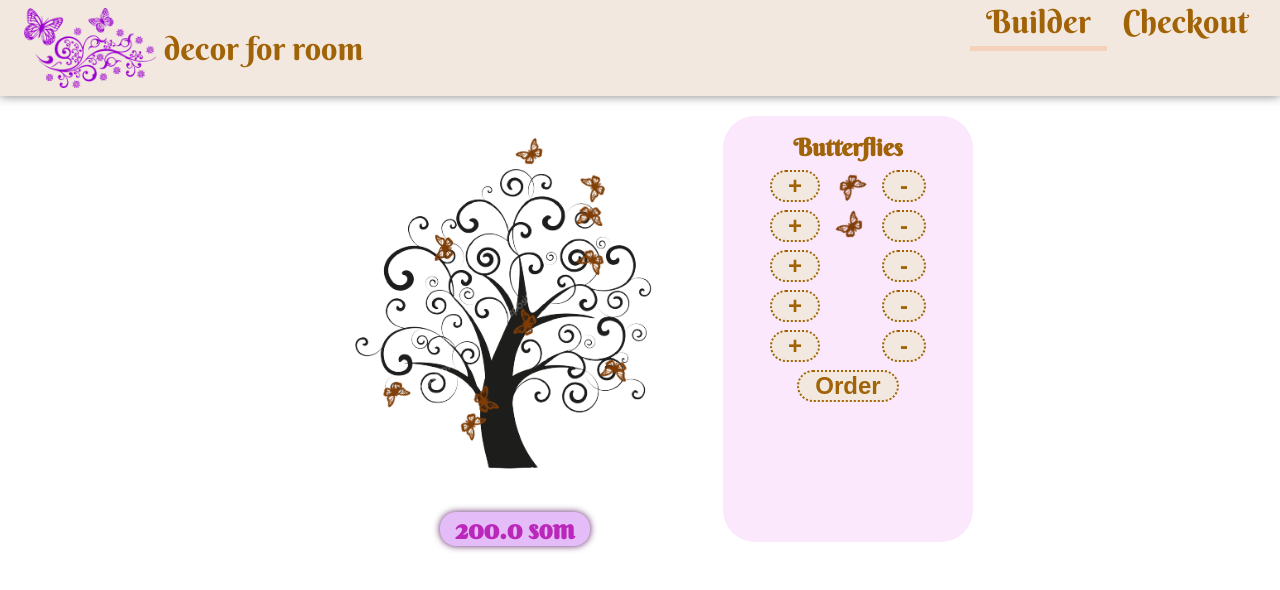
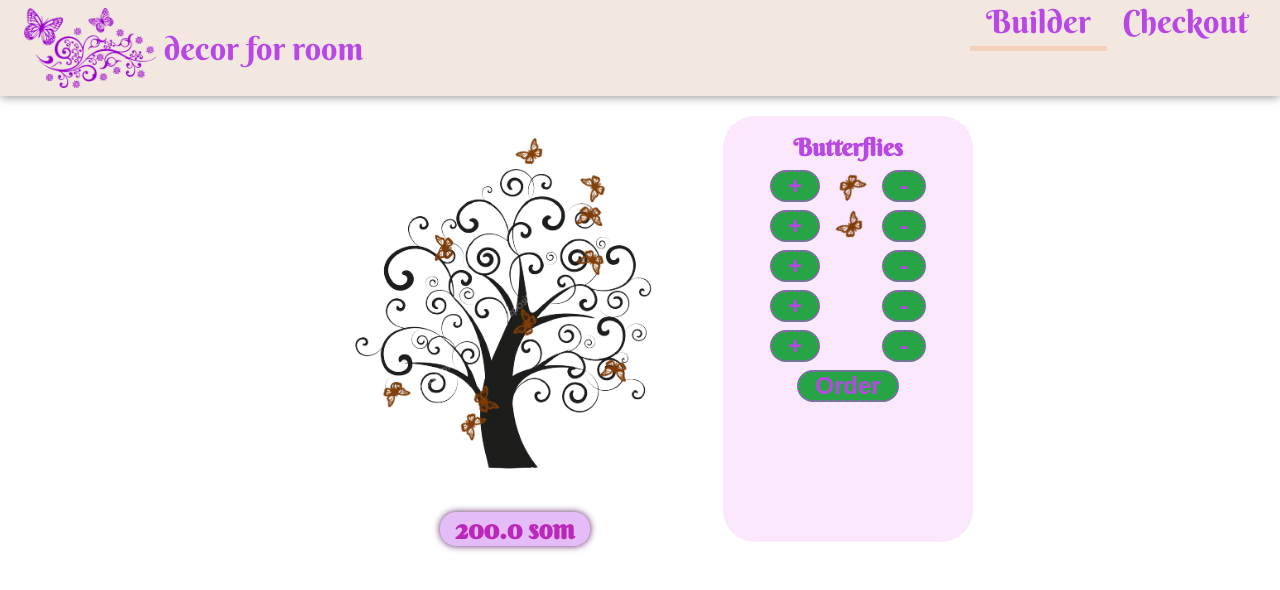
Before and after one commit to Nurkyz-Chynybaeva/builder, a React (Create React App) app: page / in a window 1280 px wide. Shown: the top 590 px of the page. Built offline with nearby package versions, Linux system fonts and the light colour scheme.

Commit message:
asked color

```diff
--- a/src/components/Checkout/CheckoutForm/CheckoutForm.module.css
+++ b/src/components/Checkout/CheckoutForm/CheckoutForm.module.css
@@ -21,5 +21,5 @@
   }
   .CheckoutForm > div > input:focus {
     outline: none;
-    border-color: darkgray;
+    border-color: rgb(109, 14, 14);
   }
--- a/src/components/DecorBuilder/DecorControls/DecorControls.module.css
+++ b/src/components/DecorBuilder/DecorControls/DecorControls.module.css
@@ -3,7 +3,8 @@
   border-radius: 2rem;
   padding: 1rem;
   background-color: rgb(251, 232, 253);
-  color:rgb(161, 99, 7);
+  color:rgb(185, 71, 230) ;
+
   text-align: center;
 margin: 20px 0px;
 font-size: 24px;
--- a/src/components/DecorBuilder/PartsDecor/PartsDecor.module.css
+++ b/src/components/DecorBuilder/PartsDecor/PartsDecor.module.css
@@ -1,5 +1,3 @@
-
-
 .PartsDecor {
   position:absolute;
 }
--- a/src/components/Layout/Drawer/Drawer.module.css
+++ b/src/components/Layout/Drawer/Drawer.module.css
@@ -7,7 +7,8 @@
   z-index: 1;
 
   font-size: 2rem;
-  color:rgb(161, 99, 7) ;
+  color:rgb(185, 71, 230) ;
+
 
 
   background-color: rgb(243, 232, 223);
--- a/src/components/Layout/Toolbar/Toolbar.module.css
+++ b/src/components/Layout/Toolbar/Toolbar.module.css
@@ -9,7 +9,8 @@
 
   font-size: 2rem;
 
-  color:rgb(161, 99, 7) ;
+  color:rgb(185, 71, 230) ;
+
 
   background-color: rgb(243, 232, 223);
   box-shadow: 0 0 10px rgba(0, 0, 0, .5);
--- a/src/components/Nav/NavItem/NavItem.module.css
+++ b/src/components/Nav/NavItem/NavItem.module.css
@@ -1,5 +1,6 @@
 .NavItem a {
-  color:rgb(161, 99, 7) ;
+  color:rgb(185, 71, 230) ;
+
     border-bottom: 5px solid transparent;
     text-decoration: none;
     display: block;
--- a/src/components/Ul/Button/Button.module.css
+++ b/src/components/Ul/Button/Button.module.css
@@ -5,15 +5,16 @@
     border-radius: 1rem;
     border: 2px dotted;
 
-  background-color: rgb(243, 232, 223);
-    color:rgb(161, 99, 7) ;
+  background-color: rgb(39, 165, 70);
+  color:rgb(185, 71, 230) ;
+
 
     font-weight: bold;
     font-size: 1.5rem;
     cursor: pointer;
   }
   .Button:not(:disabled):hover {
-    background-color: rgb(230, 193, 139);
+    background-color: rgb(155, 151, 182);
 
   }
   .Button:focus {
@@ -27,5 +28,5 @@
     background-color: rgb(200, 245, 198);
   }
   .green:not(:disabled):hover {
-    background-color: rgb(49, 172, 0);
+    background-color: rgb(142, 179, 127);
   }
--- a/src/components/Ul/Modal/Modal.module.css
+++ b/src/components/Ul/Modal/Modal.module.css
@@ -10,10 +10,8 @@
   padding: 1rem;
   box-shadow: 0 0 10px rgba(0, 0, 0, .5);
   transition: transform .3s ease-out;
-  color:rgb(161, 99, 7) ;
+  color:rgb(185, 71, 230) ;
 
-
-  color: #eec7a8;
 }
 
 @media (max-width: 800px) {
```
